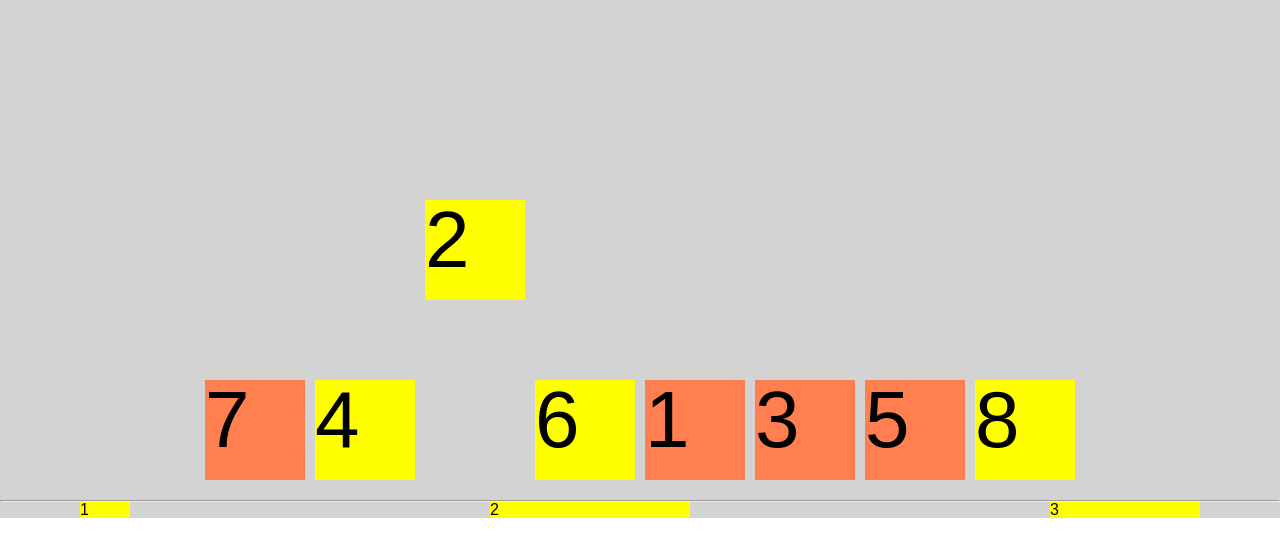
After one commit to joonghoonis/html_TIL, a PHP site: page /figma_layout/samlip/test.html in a window 1280 px wide. The commit adds this page. Shown: the top 557 px of the page. Run offline with PHP 8.4, Linux system fonts and the light colour scheme.

Commit message:
spc 사이트 만들기

```diff
--- a/figma_layout/samlip/styles/common.css
+++ b/figma_layout/samlip/styles/common.css
@@ -5,18 +5,65 @@
     --text-contents21:1.313rem;
     --text-menu18:1.125rem;
     --text-sub12:0.75rem;
+    /* 행간 */
+    --line-title:0.9;
+    --line-contents:1.5;
+    /* 자간' */
+    --letter-minus2:-0.02rem;
+    /* 굵기 */
+    --weight-bold:700;
+    /* 색상(테두리색, 배경색, 글자색 등*/
+    --color-white:#fff;
+    --color-deep_gray:#444;
+    --color-light_gray:#aaa;
+    --color-title_indigo:#1d356d;
+    --color-title_brown:#642c10;
+    --color-title_coral:#d43936;
+    /* 레이아웃 정보 */
+    --width-desktop:1440px;
+    --margin-
 }
 #wrap {}
-#wrap header {}
+#wrap header {
+    padding:0 80px; height:92px;
+    display:flex;
+    flex-flow:row nowrap; /* 메인축(수평) 줄바꿈 안함 */
+    justify-content:space-between; /* 메인축 정렬(양쪽끝) */
+    align-items:center; /* 교차축(수직) 가운데 */
+}
 #wrap header a {}
 #wrap header a img {}
-#wrap header .gnb_menu {}
-#wrap header .gnb_menu > li {}
+#wrap header .gnb_menu {
+    display:flex;
+    flex-flow:row nowrap;
+    justify-content:space-between;
+    align-items: center;
+    gap: 70px;
+}
+#wrap header .gnb_menu > li {
+}
 #wrap header .gnb_menu > li > a{
     font-size: var(--text-menu18);
+    display: block;
+    line-height: 92px;
+    }
+#wrap header .right_btn {
+    display:flex;
+    flex-flow:row nowrap;
+    justify-content:space-between;
+    align-items: center;
+    gap: 40px;
 }
-#wrap header .right_btn {}
 #wrap header .right_btn > li {}
+#wrap header .right_btn > li:first-child {
+    display: flex;
+    flex-flow: row nowrap;
+}
+#wrap header .right_btn > li:first-child::after {
+    content: "";
+    display: block; margin-left:40px;
+    width: 1px; height: 13px; background:var(--color-deep_gray);
+}
 #wrap header .right_btn > li > a {
     font-size: var(--text-sub12);
 }
--- /dev/null
+++ b/figma_layout/samlip/test.html
@@ -0,0 +1,80 @@
+<!DOCTYPE html>
+<html lang="ko">
+<head>
+    <meta charset="UTF-8">
+    <meta name="viewport" content="width=device-width, initial-scale=1.0">
+    <title>Document</title>
+    <link rel="stylesheet" href="./styles/reset.css">
+    <link rel="stylesheet" href="styles/common.css">
+    <style>
+        .container {
+            background-color: lightgray;
+            padding:20px 0;
+            height:500px;
+            /* flex연습(정렬하고 싶은 대상(li)의 부모(ul)에게 명령시작) */
+            display:flex ;
+            /* flex-direction:row;
+            flex-wrap:wrap; */
+            flex-flow:row wrap; /* 메인축방향 줄바꿈 */
+            justify-content:center;
+            gap: 10px;
+            /* 교차축 1줄 */
+            align-items:flex-end;
+            /* 교차축 2줄 이상 */
+            /* align-content:space-between */
+        }
+        .container .item {
+            background-color: yellow;
+            width:100px;height:100px; font-size: 5rem;
+            }
+
+            .container .item:nth-child(1) {order:1;}
+        .container .item:nth-child(2) {order:0; align-self: center ;}
+        .container .item:nth-child(3) {order:2;}
+        .container .item:nth-child(4) {order:-1;}
+        .container .item:nth-child(5) {order:3;}
+        .container .item:nth-child(6) {order:0;}
+        .container .item:nth-child(7) {order:-4;}
+        .container .item:nth-child(8) {order:5;}
+        .container .item:nth-child(odd) {
+            background-color: coral;
+        }
+        /* 연습2 */
+        .container2 {
+            width: 100%; padding: 0 80px;
+            background: lightgray; height100px;
+            display: flex;
+            /* 메인축 정렬 - 수평, 메인축 기준으로 줄바꿈 */
+            flex-flow:row nowrap;
+            /* 메인축 정렬방법 양쪽 끝 배치 */
+            justify-content: space-between;
+            /* 교차축 1줄 교차축 정렬 가운데 */
+            align-items: center;
+        }
+        .container2 .item {
+            background-color: yellow;
+        }
+        .container2 .item:nth-child(1) {width:50px;}
+        .container2 .item:nth-child(2) {width:200px;}
+        .container2 .item:nth-child(3) {width:150px;}
+    </style>
+</head>
+<body>
+    <ul class="container">
+        <li class="item">1</li>
+        <li class="item">2</li>
+        <li class="item">3</li>
+        <li class="item">4</li>
+        <li class="item">5</li>
+        <li class="item">6</li>
+        <li class="item">7</li>
+        <li class="item">8</li>
+    </ul>
+    <hr>
+    <ul class="container2">
+        <li class="item">1</li>
+        <li class="item">2</li>
+        <li class="item">3</li>
+    </ul>
+</body>
+</html>
```
Also changed, not shown: figma_layout/samlip/styles/index.css (+34 -13 lines), task/styles/musescore_login.css (+11 -14 lines).
